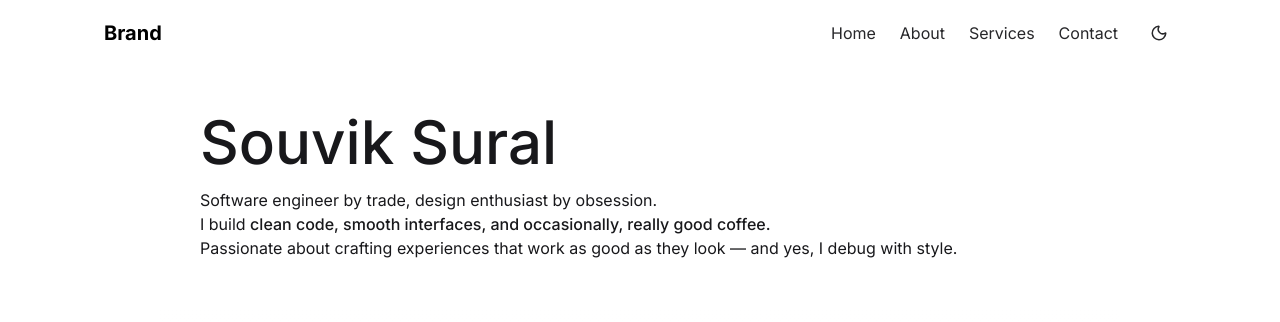
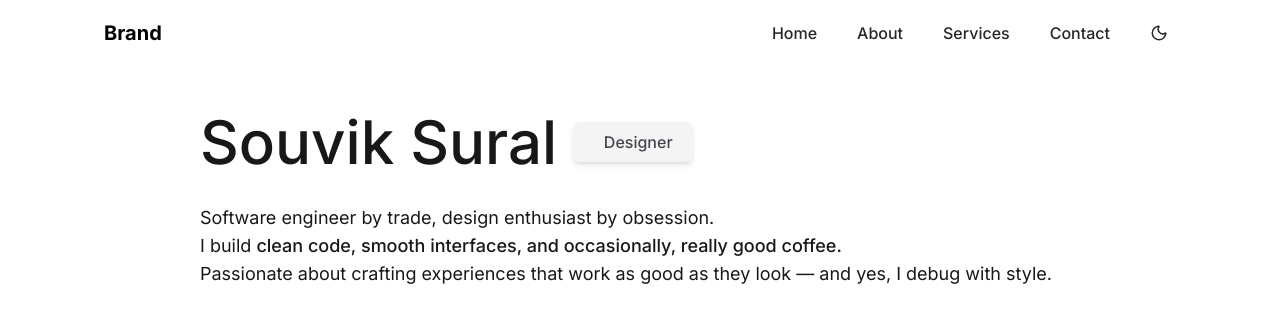
Before and after one commit to Souvik34/Portfolio, a React (Vite) app: page / in a window 1280 px wide. Shown: the top 322 px of the page. Built offline with nearby package versions, Linux system fonts and the light colour scheme.

Commit message:
feat: refactor Navbar component, add TextFlipper for dynamic text, and enhance styling

```diff
--- a/src/App.jsx
+++ b/src/App.jsx
@@ -1,14 +1,18 @@
 import React from "react";
-import GlassNavbar from "./components/ui/Navbar";
+import Navbar from "./components/ui/Navbar";
 import "./index.css";
+import TextFlipper from "./components/ui/TextFlipper";
 
 export default function App() {
   return (
     <div className="min-h-screen bg-white text-zinc-900 dark:bg-zinc-950 dark:text-white transition-colors duration-300">
-      <GlassNavbar />
+      <Navbar />
      <main className="pt-28 px-20 sm:px-40">
-  <h1 className="text-6xl px-10 font-medium mb-4">Souvik Sural</h1>
-  <p className="px-10 mb-10">Software engineer by trade, design enthusiast by obsession. <br />
+<h1 className="text-6xl px-10 font-medium mb-8 flex items-center gap-4">
+  Souvik Sural
+  <TextFlipper />
+</h1>
+  <p className="px-10 text-lg mb-12">Software engineer by trade, design enthusiast by obsession. <br />
 I build  <span className="font-medium"> clean code, smooth interfaces, and occasionally, really good coffee. </span> <br />
 Passionate about crafting experiences that work as good as they look — and yes, I debug with style.</p>
   <div className="h-[2000px] px-6 sm:px-24 md:px-20 bg-gradient-to-b from-transparent via-zinc-200/20 dark:via-zinc-800/20 to-transparent" />
--- a/src/components/ui/Navbar.jsx
+++ b/src/components/ui/Navbar.jsx
@@ -1,7 +1,7 @@
 import React, { useEffect, useState, useRef } from "react";
 import { Moon, Sun } from "lucide-react";
 
-export default function GlassNavbar() {
+export default function Navbar() {
   const [scrolled, setScrolled] = useState(false);
   const [darkMode, setDarkMode] = useState(() => localStorage.getItem("theme") === "dark");
   const lastScrollY = useRef(0);
@@ -43,10 +43,20 @@ export default function GlassNavbar() {
       >
         <div className="font-bold text-xl text-black dark:text-white">Brand</div>
        <div className="flex items-center space-x-6 text-zinc-800 dark:text-zinc-200">
-          <a href="#" className="hover:underline">Home</a>
-          <a href="#" className="hover:underline">About</a>
-          <a href="#" className="hover:underline">Services</a>
-          <a href="#" className="hover:underline">Contact</a>
+ {["Home", "About", "Services", "Contact"].map((item) => (
+  <a
+    key={item}
+    href="#"
+    className="relative px-2 py-1 font-medium text-zinc-800 dark:text-zinc-200 group"
+  >
+    <span className="relative z-10">{item}</span>
+    <span
+      className="absolute left-0 bottom-0 w-full h-full scale-x-0 group-hover:scale-x-100 bg-zinc-200/50 dark:bg-zinc-700/40 rounded-md transition-transform duration-300 ease-out origin-left z-0"
+    />
+  </a>
+))}
+
+
   <button
     onClick={() => setDarkMode(prev => !prev)}
     className="p-2 rounded-full relative overflow-hidden transition-transform duration-300 ease-in-out hover:scale-110 active:scale-95 hover:bg-zinc-300/20 dark:hover:bg-zinc-700/20"
@@ -58,6 +68,7 @@ export default function GlassNavbar() {
     </span>
   </button>
 </div>
+
       </div>
     </nav>
   );
--- /dev/null
+++ b/src/components/ui/TextFlipper.jsx
@@ -0,0 +1,38 @@
+/* eslint-disable no-unused-vars */
+"use client";
+import React, { useEffect, useRef, useState } from "react";
+import { motion, AnimatePresence } from "framer-motion";
+
+const words = ["Engineer", "Debugger", "Designer", "Developer"];
+
+export default function TextFlipper({ interval = 2500 }) {
+  const [index, setIndex] = useState(0);
+  const timeoutRef = useRef(null);
+
+  useEffect(() => {
+    timeoutRef.current = setTimeout(() => {
+      setIndex((prev) => (prev + 1) % words.length);
+    }, interval);
+    return () => clearTimeout(timeoutRef.current);
+  }, [index, interval]);
+
+  return (
+    <div className="relative inline-flex items-center justify-center px-4 py-1 rounded-md bg-zinc-100 dark:bg-zinc-800 shadow-md min-w-[120px] h-10">
+      <AnimatePresence mode="wait">
+        <motion.span
+          key={words[index]}
+          initial={{ opacity: 0, x: 20 }}
+          animate={{ opacity: 1, x: [0, -5, 5, 0] }}
+          exit={{ opacity: 0, x: -20 }}
+          transition={{
+            opacity: { duration: 0.4 },
+            x: { duration: 0.5, ease: "easeInOut" },
+          }}
+          className="text-base font-medium text-zinc-700 dark:text-zinc-200 whitespace-nowrap"
+        >
+          {words[index]}
+        </motion.span>
+      </AnimatePresence>
+    </div>
+  );
+}
--- a/src/index.css
+++ b/src/index.css
@@ -11,3 +11,18 @@ body {
 * {
   font-family: Inter, ui-sans-serif, system-ui;
 }
+
+
+@layer utilities {
+  @keyframes flip {
+    0%, 20%   { transform: translateY(0%); }
+    25%, 45%  { transform: translateY(-100%); }
+    50%, 70%  { transform: translateY(-200%); }
+    75%, 95%  { transform: translateY(-300%); }
+    100%      { transform: translateY(0%); }
+  }
+
+  .animate-flip {
+    animation: flip 8s ease-in-out infinite;
+  }
+}
```
Lines whose indentation alone changed are shown as unchanged.
